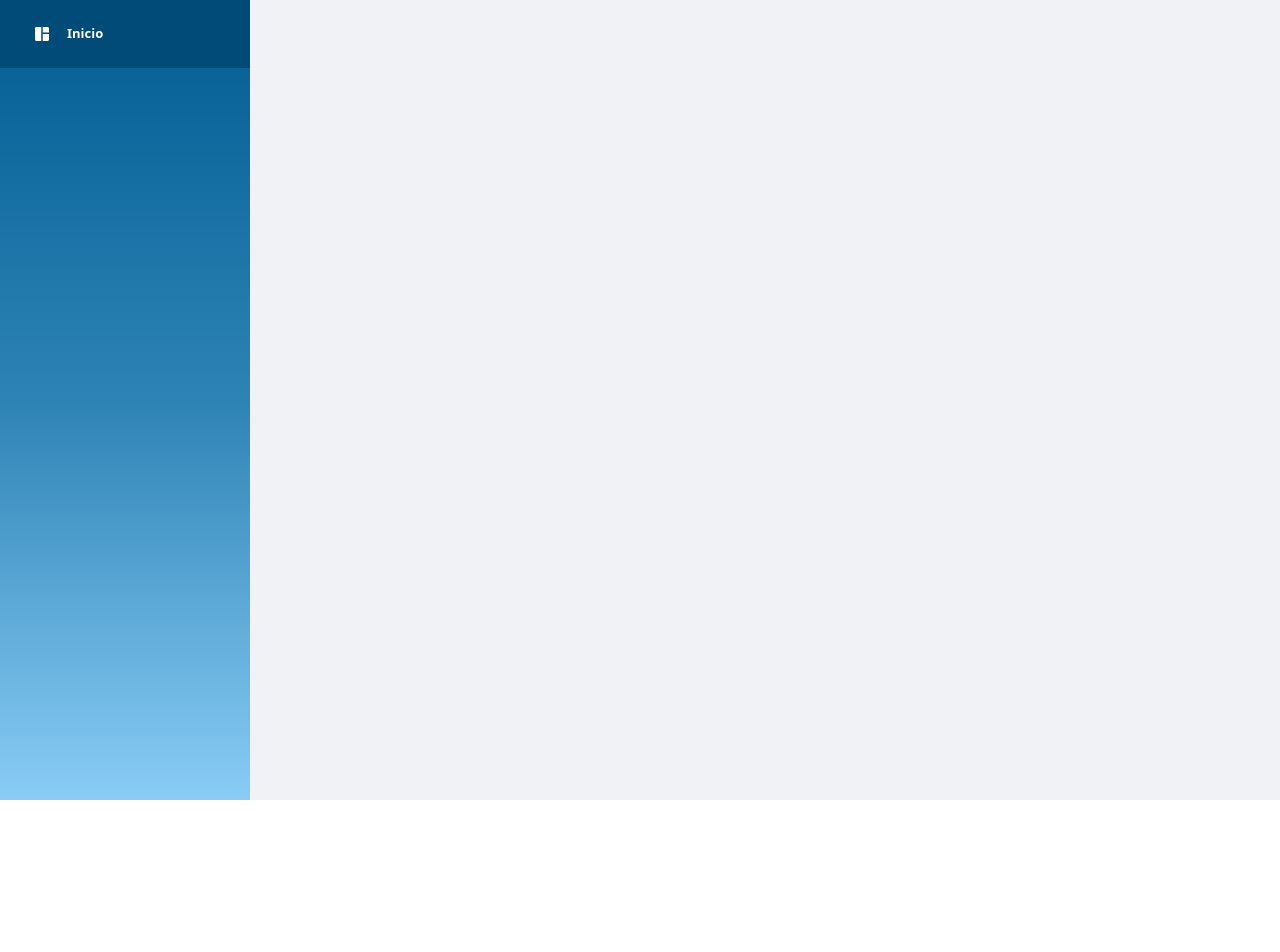
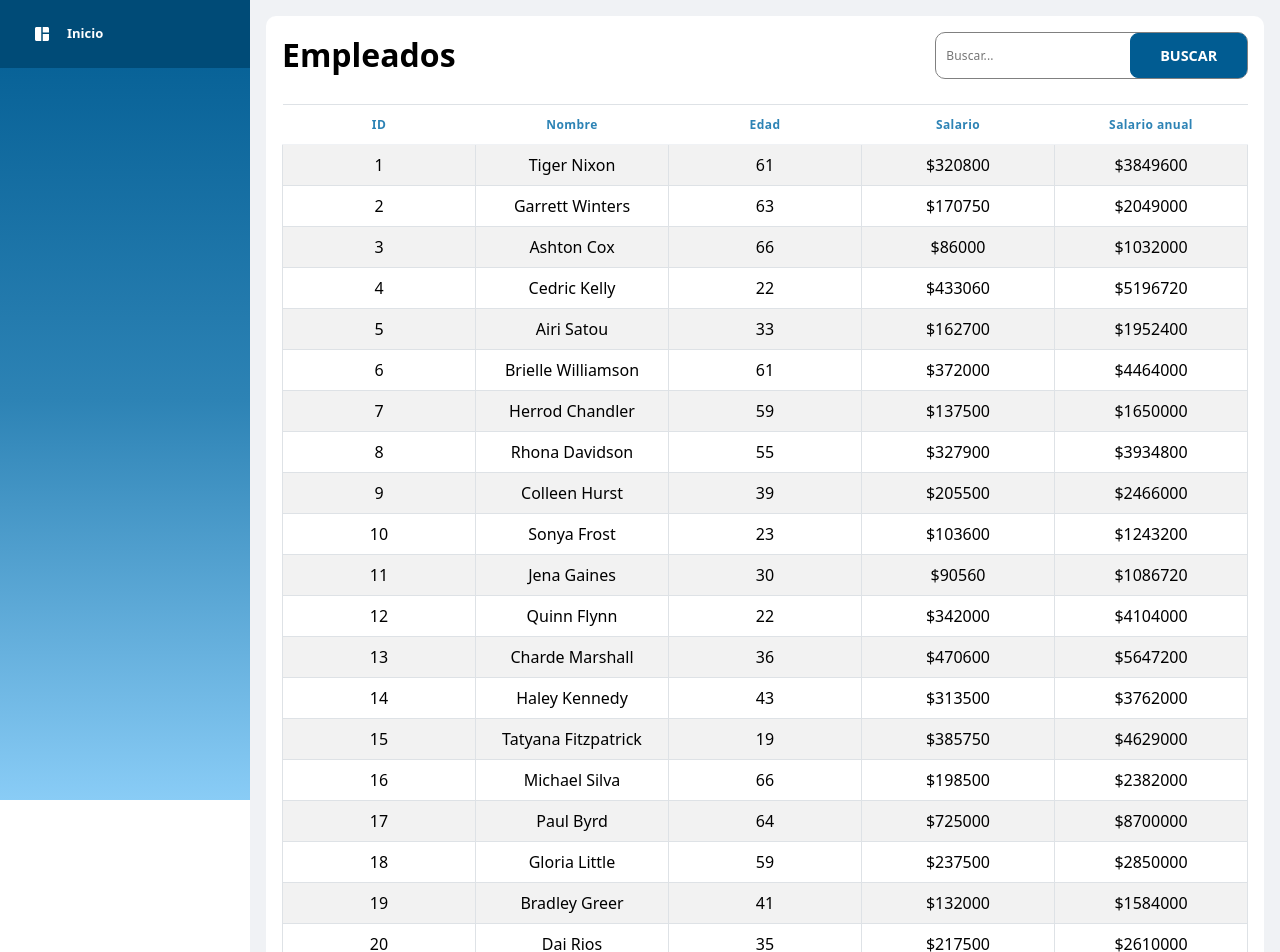
Before and after one commit to sebastianocamporoa/employee-managenet-front, a React (Create React App) app: page / in a window 1280 px wide. Shown: the top 952 px of the page. Before the commit the page ends 800 px from the top, so only its background shows below. Built offline with nearby package versions, Linux system fonts and the light colour scheme; no server answers; the HTML template or start-up script is replaced by a standard one.

Commit message:
edit styles

```diff
--- a/package.json
+++ b/package.json
@@ -2,6 +2,7 @@
   "name": "employee-management-front",
   "version": "0.1.0",
   "private": true,
+  "proxy":"http://localhost:8080",
   "dependencies": {
     "@testing-library/jest-dom": "^5.16.4",
     "@testing-library/react": "^13.3.0",
--- a/src/pages/Employees/index.jsx
+++ b/src/pages/Employees/index.jsx
@@ -3,31 +3,413 @@ import "bootstrap/dist/css/bootstrap.min.css";
 import axios from "axios";
 import * as ReactBootStrap from "react-bootstrap";
 import Loader from "../../components/loader";
+import "../styles.css";
 
 function Employees() {
-  const [posts, setPosts] = useState({ blogs: [] });
+  const [initialValues, setInitialValues] = useState([
+    {
+      id: 1,
+      annualSalary: 3849600.0,
+      employee_name: "Tiger Nixon",
+      employee_salary: 320800,
+      employee_age: 61,
+      profile_image: "",
+    },
+    {
+      id: 2,
+      annualSalary: 2049000.0,
+      employee_name: "Garrett Winters",
+      employee_salary: 170750,
+      employee_age: 63,
+      profile_image: "",
+    },
+    {
+      id: 3,
+      annualSalary: 1032000.0,
+      employee_name: "Ashton Cox",
+      employee_salary: 86000,
+      employee_age: 66,
+      profile_image: "",
+    },
+    {
+      id: 4,
+      annualSalary: 5196720.0,
+      employee_name: "Cedric Kelly",
+      employee_salary: 433060,
+      employee_age: 22,
+      profile_image: "",
+    },
+    {
+      id: 5,
+      annualSalary: 1952400.0,
+      employee_name: "Airi Satou",
+      employee_salary: 162700,
+      employee_age: 33,
+      profile_image: "",
+    },
+    {
+      id: 6,
+      annualSalary: 4464000.0,
+      employee_name: "Brielle Williamson",
+      employee_salary: 372000,
+      employee_age: 61,
+      profile_image: "",
+    },
+    {
+      id: 7,
+      annualSalary: 1650000.0,
+      employee_name: "Herrod Chandler",
+      employee_salary: 137500,
+      employee_age: 59,
+      profile_image: "",
+    },
+    {
+      id: 8,
+      annualSalary: 3934800.0,
+      employee_name: "Rhona Davidson",
+      employee_salary: 327900,
+      employee_age: 55,
+      profile_image: "",
+    },
+    {
+      id: 9,
+      annualSalary: 2466000.0,
+      employee_name: "Colleen Hurst",
+      employee_salary: 205500,
+      employee_age: 39,
+      profile_image: "",
+    },
+    {
+      id: 10,
+      annualSalary: 1243200.0,
+      employee_name: "Sonya Frost",
+      employee_salary: 103600,
+      employee_age: 23,
+      profile_image: "",
+    },
+    {
+      id: 11,
+      annualSalary: 1086720.0,
+      employee_name: "Jena Gaines",
+      employee_salary: 90560,
+      employee_age: 30,
+      profile_image: "",
+    },
+    {
+      id: 12,
+      annualSalary: 4104000.0,
+      employee_name: "Quinn Flynn",
+      employee_salary: 342000,
+      employee_age: 22,
+      profile_image: "",
+    },
+    {
+      id: 13,
+      annualSalary: 5647200.0,
+      employee_name: "Charde Marshall",
+      employee_salary: 470600,
+      employee_age: 36,
+      profile_image: "",
+    },
+    {
+      id: 14,
+      annualSalary: 3762000.0,
+      employee_name: "Haley Kennedy",
+      employee_salary: 313500,
+      employee_age: 43,
+      profile_image: "",
+    },
+    {
+      id: 15,
+      annualSalary: 4629000.0,
+      employee_name: "Tatyana Fitzpatrick",
+      employee_salary: 385750,
+      employee_age: 19,
+      profile_image: "",
+    },
+    {
+      id: 16,
+      annualSalary: 2382000.0,
+      employee_name: "Michael Silva",
+      employee_salary: 198500,
+      employee_age: 66,
+      profile_image: "",
+    },
+    {
+      id: 17,
+      annualSalary: 8700000.0,
+      employee_name: "Paul Byrd",
+      employee_salary: 725000,
+      employee_age: 64,
+      profile_image: "",
+    },
+    {
+      id: 18,
+      annualSalary: 2850000.0,
+      employee_name: "Gloria Little",
+      employee_salary: 237500,
+      employee_age: 59,
+      profile_image: "",
+    },
+    {
+      id: 19,
+      annualSalary: 1584000.0,
+      employee_name: "Bradley Greer",
+      employee_salary: 132000,
+      employee_age: 41,
+      profile_image: "",
+    },
+    {
+      id: 20,
+      annualSalary: 2610000.0,
+      employee_name: "Dai Rios",
+      employee_salary: 217500,
+      employee_age: 35,
+      profile_image: "",
+    },
+    {
+      id: 21,
+      annualSalary: 4140000.0,
+      employee_name: "Jenette Caldwell",
+      employee_salary: 345000,
+      employee_age: 30,
+      profile_image: "",
+    },
+    {
+      id: 22,
+      annualSalary: 8100000.0,
+      employee_name: "Yuri Berry",
+      employee_salary: 675000,
+      employee_age: 40,
+      profile_image: "",
+    },
+    {
+      id: 23,
+      annualSalary: 1277400.0,
+      employee_name: "Caesar Vance",
+      employee_salary: 106450,
+      employee_age: 21,
+      profile_image: "",
+    },
+    {
+      id: 24,
+      annualSalary: 1027200.0,
+      employee_name: "Doris Wilder",
+      employee_salary: 85600,
+      employee_age: 23,
+      profile_image: "",
+    },
+  ]);
+  const [posts, setPosts] = useState([
+    {
+      id: 1,
+      annualSalary: 3849600.0,
+      employee_name: "Tiger Nixon",
+      employee_salary: 320800,
+      employee_age: 61,
+      profile_image: "",
+    },
+    {
+      id: 2,
+      annualSalary: 2049000.0,
+      employee_name: "Garrett Winters",
+      employee_salary: 170750,
+      employee_age: 63,
+      profile_image: "",
+    },
+    {
+      id: 3,
+      annualSalary: 1032000.0,
+      employee_name: "Ashton Cox",
+      employee_salary: 86000,
+      employee_age: 66,
+      profile_image: "",
+    },
+    {
+      id: 4,
+      annualSalary: 5196720.0,
+      employee_name: "Cedric Kelly",
+      employee_salary: 433060,
+      employee_age: 22,
+      profile_image: "",
+    },
+    {
+      id: 5,
+      annualSalary: 1952400.0,
+      employee_name: "Airi Satou",
+      employee_salary: 162700,
+      employee_age: 33,
+      profile_image: "",
+    },
+    {
+      id: 6,
+      annualSalary: 4464000.0,
+      employee_name: "Brielle Williamson",
+      employee_salary: 372000,
+      employee_age: 61,
+      profile_image: "",
+    },
+    {
+      id: 7,
+      annualSalary: 1650000.0,
+      employee_name: "Herrod Chandler",
+      employee_salary: 137500,
+      employee_age: 59,
+      profile_image: "",
+    },
+    {
+      id: 8,
+      annualSalary: 3934800.0,
+      employee_name: "Rhona Davidson",
+      employee_salary: 327900,
+      employee_age: 55,
+      profile_image: "",
+    },
+    {
+      id: 9,
+      annualSalary: 2466000.0,
+      employee_name: "Colleen Hurst",
+      employee_salary: 205500,
+      employee_age: 39,
+      profile_image: "",
+    },
+    {
+      id: 10,
+      annualSalary: 1243200.0,
+      employee_name: "Sonya Frost",
+      employee_salary: 103600,
+      employee_age: 23,
+      profile_image: "",
+    },
+    {
+      id: 11,
+      annualSalary: 1086720.0,
+      employee_name: "Jena Gaines",
+      employee_salary: 90560,
+      employee_age: 30,
+      profile_image: "",
+    },
+    {
+      id: 12,
+      annualSalary: 4104000.0,
+      employee_name: "Quinn Flynn",
+      employee_salary: 342000,
+      employee_age: 22,
+      profile_image: "",
+    },
+    {
+      id: 13,
+      annualSalary: 5647200.0,
+      employee_name: "Charde Marshall",
+      employee_salary: 470600,
+      employee_age: 36,
+      profile_image: "",
+    },
+    {
+      id: 14,
+      annualSalary: 3762000.0,
+      employee_name: "Haley Kennedy",
+      employee_salary: 313500,
+      employee_age: 43,
+      profile_image: "",
+    },
+    {
+      id: 15,
+      annualSalary: 4629000.0,
+      employee_name: "Tatyana Fitzpatrick",
+      employee_salary: 385750,
+      employee_age: 19,
+      profile_image: "",
+    },
+    {
+      id: 16,
+      annualSalary: 2382000.0,
+      employee_name: "Michael Silva",
+      employee_salary: 198500,
+      employee_age: 66,
+      profile_image: "",
+    },
+    {
+      id: 17,
+      annualSalary: 8700000.0,
+      employee_name: "Paul Byrd",
+      employee_salary: 725000,
+      employee_age: 64,
+      profile_image: "",
+    },
+    {
+      id: 18,
+      annualSalary: 2850000.0,
+      employee_name: "Gloria Little",
+      employee_salary: 237500,
+      employee_age: 59,
+      profile_image: "",
+    },
+    {
+      id: 19,
+      annualSalary: 1584000.0,
+      employee_name: "Bradley Greer",
+      employee_salary: 132000,
+      employee_age: 41,
+      profile_image: "",
+    },
+    {
+      id: 20,
+      annualSalary: 2610000.0,
+      employee_name: "Dai Rios",
+      employee_salary: 217500,
+      employee_age: 35,
+      profile_image: "",
+    },
+    {
+      id: 21,
+      annualSalary: 4140000.0,
+      employee_name: "Jenette Caldwell",
+      employee_salary: 345000,
+      employee_age: 30,
+      profile_image: "",
+    },
+    {
+      id: 22,
+      annualSalary: 8100000.0,
+      employee_name: "Yuri Berry",
+      employee_salary: 675000,
+      employee_age: 40,
+      profile_image: "",
+    },
+    {
+      id: 23,
+      annualSalary: 1277400.0,
+      employee_name: "Caesar Vance",
+      employee_salary: 106450,
+      employee_age: 21,
+      profile_image: "",
+    },
+    {
+      id: 24,
+      annualSalary: 1027200.0,
+      employee_name: "Doris Wilder",
+      employee_salary: 85600,
+      employee_age: 23,
+      profile_image: "",
+    },
+  ]);
 
-  useEffect(() => {
-    const fetchPostList = async () => {
-      const { data } = await axios(
-        "https://jsonplaceholder.typicode.com/posts"
-      );
-      setPosts({ blogs: data });
-      console.log(data);
-    };
-    fetchPostList();
-  }, [setPosts]);
   const [allEmployees, setAllEmployees] = useState([]);
   const [search, setSearch] = useState("");
   const [isLoading, setIsLoading] = useState(false);
 
   async function getEmployees() {
     setIsLoading(true);
-    const response = await axios.get(
-      "https://employee-management-production-ea41.up.railway.app/employees",
-      { headers: { "Access-Control-Allow-Origin": "*" } }
-    );
-    console.log(response);
+    // const response = await axios.get(
+    //   "https://employee-management-production-ea41.up.railway.app/employees",
+    //   { headers: { "Access-Control-Allow-Origin": "*" } }
+    // );
+
+    fetch(
+      "https://employee-management-production-ea41.up.railway.app/employees"
+    ).then((resp) => console.log(resp));
+    //console.log(response);
     //setAllEmployees(response.data.data);
     setIsLoading(false);
   }
@@ -36,40 +418,35 @@ function Employees() {
     getEmployees();
   }, []);
 
-  const __handleSearch = (event) => {
-    setSearch(event.target.value);
-    if (event.target.value.length > 0) {
-      let search_results = allEmployees.filter(
-        (item) =>
-          item.name.toLowerCase().includes(search.toLowerCase()) ||
-          item.address.toLowerCase().includes(search.toLowerCase()) ||
-          item.city.toLowerCase().includes(search.toLowerCase()) ||
-          item.nit.toLowerCase().includes(search.toLowerCase())
+  const __handleSearch = () => {
+    if (search.length > 0) {
+      const searchValue = parseInt(search);
+      let search_results = initialValues.filter((item) =>
+        parseInt(item.id) === searchValue
       );
-      setAllEmployees(search_results);
+      setPosts(search_results);
     } else {
-      getEmployees();
+      setPosts(initialValues);
     }
   };
 
   return !isLoading ? (
     <div className="dashboard-content">
-      <div className="dashbord-header-container">
-        <button className="dashbord-header-btn">Buscar</button>
-      </div>
-
       <div className="dashboard-content-container">
         <div className="dashboard-content-header">
           <h2>Empleados</h2>
           <div className="dashboard-content-search">
             <input
-              type="text"
+              type="number"
+              min={0}
               value={search}
               placeholder="Buscar..."
               className="dashboard-content-input"
-              onChange={(e) => __handleSearch(e)}
+              onChange={(e) => setSearch(e.target.value)}
             />
-            <button className="dashbord-header-btn">Buscar</button>
+            <button className="dashbord-header-btn" onClick={__handleSearch}>
+              Buscar
+            </button>
           </div>
         </div>
 
@@ -83,27 +460,19 @@ function Employees() {
               <th>Salario anual</th>
             </thead>
             <tbody>
-              {posts.blogs &&
-                posts.blogs.map((item) => (
+              {posts &&
+                posts.map((item) => (
                   <tr key={item.id}>
                     <td>{item.id}</td>
-                    <td>{item.title}</td>
-                    <td>{item.body}</td>
-                    <td>${}</td>
-                    <td>${}</td>
+                    <td>{item.employee_name}</td>
+                    <td>{item.employee_age}</td>
+                    <td>${item.employee_salary}</td>
+                    <td>${item.annualSalary}</td>
                   </tr>
                 ))}
             </tbody>
           </ReactBootStrap.Table>
         </div>
-
-        {allEmployees.length !== 0 ? (
-          <></>
-        ) : (
-          <div className="dashboard-content-footer">
-            <span className="empty-table">No hay empleados</span>
-          </div>
-        )}
       </div>
     </div>
   ) : (
--- a/src/pages/styles.css
+++ b/src/pages/styles.css
@@ -39,7 +39,7 @@
   position: relative;
   background-color: transparent;
   font-size: 0.875rem;
-  border-radius: 0.375rem;
+  border-radius: 10px;
   border: 1px solid gray;
 }
 .dashboard-content-search:focus {
```
